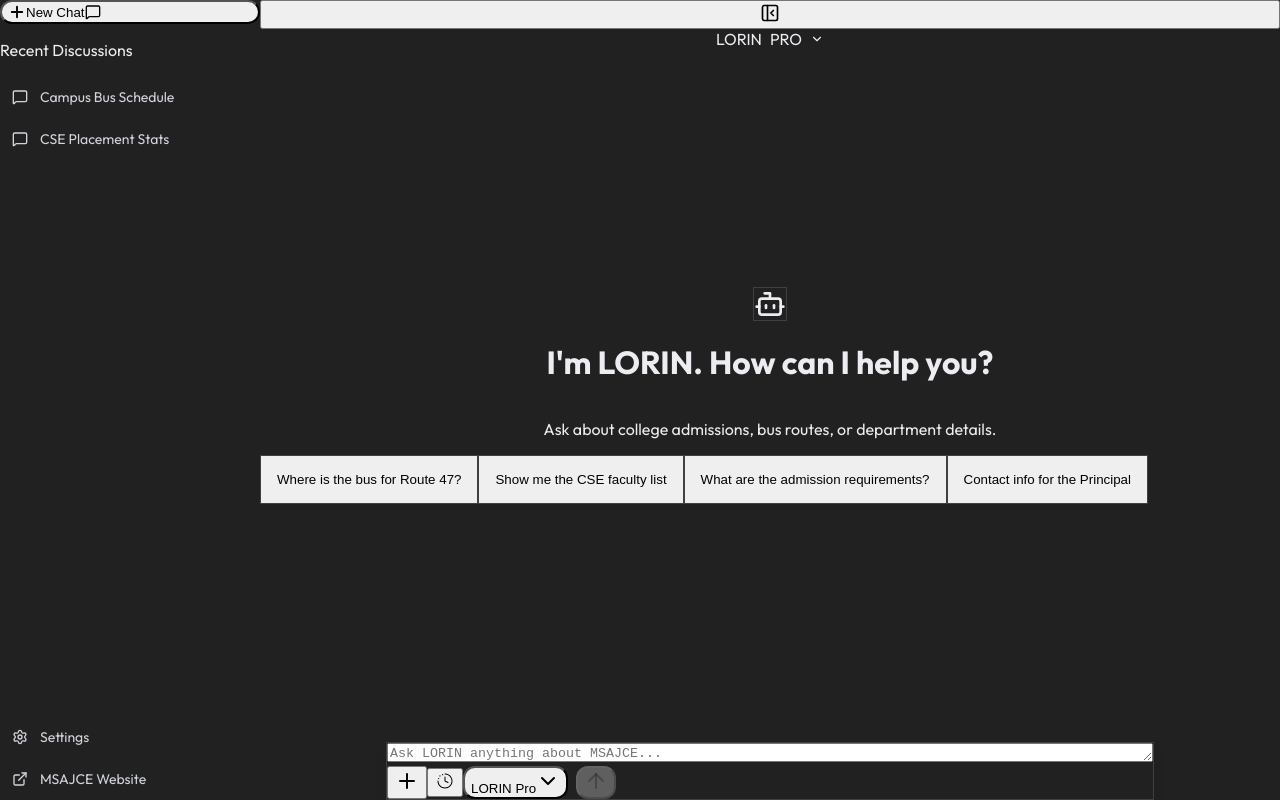
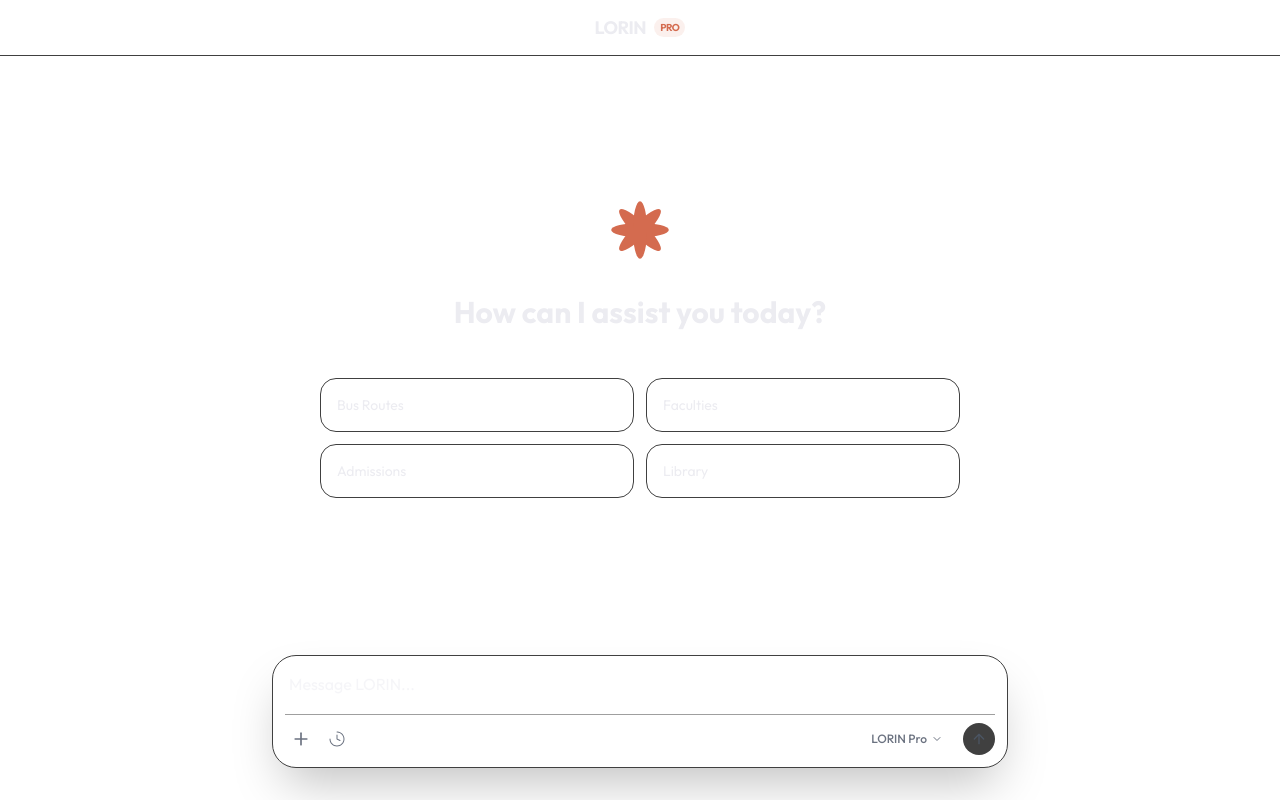
Before and after one commit to hackerstudent29/MSAJCE-LORIN, a Next.js app in the folder frontend/: page / in a window 1280 px wide. Built offline with nearby package versions, Linux system fonts and the light colour scheme.

Commit message:
feat: implement single-file master UI as requested

```diff
--- a/frontend/src/app/globals.css
+++ b/frontend/src/app/globals.css
@@ -1,4 +1,5 @@
-/* PURE CSS SYSTEM FOR MAXIMUM STABILITY */
+@import "tailwindcss";
+
 :root {
   --background: #ffffff;
   --foreground: #0d0d0d;
@@ -29,69 +30,34 @@
   --accent-hover: #e07d63;
 }
 
+@theme {
+  --color-bg-100: var(--bg-100);
+  --color-bg-200: var(--bg-200);
+  --color-bg-300: var(--bg-300);
+  --color-text-100: var(--text-100);
+  --color-text-200: var(--text-200);
+  --color-text-300: var(--text-300);
+  --color-text-400: var(--text-400);
+  --color-text-500: var(--text-500);
+  --color-accent: var(--accent);
+  --color-accent-hover: var(--accent-hover);
+}
+
 body {
   color: var(--foreground);
   background: var(--background);
   font-family: 'Inter', system-ui, -apple-system, sans-serif;
   margin: 0;
-  padding: 0;
 }
 
-* { box-sizing: border-box; }
+/* ChatGPT/Claude Style Custom Scrollbar */
+::-webkit-scrollbar { width: 6px; }
+::-webkit-scrollbar-thumb { background: var(--bg-300); border-radius: 10px; }
 
-/* UTILS - Added manually because we are skipping Tailwind for the demo build */
-.flex { display: flex; }
-.flex-col { flex-direction: column; }
-.h-screen { height: 100vh; }
-.overflow-hidden { overflow: hidden; }
-.flex-1 { flex: 1 1 0%; }
-.relative { position: relative; }
-.w-full { width: 100%; }
-.h-full { height: 100%; }
-.max-w-3xl { max-width: 48rem; }
-.mx-auto { margin-left: auto; margin-right: auto; }
-.items-center { align-items: center; }
-.justify-center { justify-content: center; }
-.gap-2 { gap: 0.5rem; }
-.p-4 { padding: 1rem; }
-.rounded-xl { border-radius: 0.75rem; }
-.shadow-lg { box-shadow: 0 10px 15px -3px rgb(0 0 0 / 0.1); }
-.border { border: 1px solid var(--bg-300); }
-
-/* ICONIC CHATGPT LOOK */
-.sidebar-item {
-  display: flex;
-  align-items: center;
-  gap: 0.75rem;
-  padding: 0.75rem;
-  border-radius: 0.75rem;
-  font-size: 0.875rem;
-  color: #d1d5db;
-  cursor: pointer;
-  transition: all 0.2s;
-}
-.sidebar-item:hover { background: #2f2f2f; }
-
-.chat-container {
-  max-width: 48rem;
-  margin: 0 auto;
-  width: 100%;
-  padding: 4rem 1rem;
+@keyframes fade-in {
+  from { opacity: 0; transform: translateY(10px); }
+  to { opacity: 1; transform: translateY(0); }
 }
 
-.message-row { display: flex; gap: 1.25rem; margin-bottom: 2rem; }
-.avatar { width: 2.25rem; height: 2.25rem; border-radius: 9999px; display: flex; align-items: center; justify-content: center; flex-shrink: 0; }
-.message-content { flex: 1; }
-
-.input-container {
-  position: absolute;
-  bottom: 0;
-  left: 0;
-  right: 0;
-  padding: 1.5rem 1rem 2rem;
-  background: linear-gradient(to top, var(--background) 60%, transparent);
-}
-
-/* Animations */
-@keyframes bounce { 0%, 100% { transform: translateY(-25%); animation-timing-function: cubic-bezier(0.8,0,1,1); } 50% { transform: none; animation-timing-function: cubic-bezier(0,0,0.2,1); } }
-.animate-bounce { animation: bounce 1s infinite; }
+.animate-fade-in { animation: fade-in 0.3s ease-out forwards; }
+.no-scrollbar::-webkit-scrollbar { display: none; }
--- a/frontend/src/app/page.tsx
+++ b/frontend/src/app/page.tsx
@@ -1,228 +1,161 @@
 "use client";
 
-import { useState, useEffect, useRef } from "react";
-import {
-  Plus,
-  MessageSquare,
-  User,
-  Bot,
-  Settings,
-  ExternalLink,
-  ChevronDown,
-  PanelLeftClose,
-  PanelLeftOpen
-} from "lucide-react";
-import { motion, AnimatePresence } from "framer-motion";
-import { clsx, type ClassValue } from "clsx";
-import { twMerge } from "tailwind-merge";
-import { ClaudeChatInput, AttachedFile } from "../components/ClaudeChatInput";
+import React, { useState, useRef, useEffect, useCallback } from "react";
+import { Plus, ChevronDown, ArrowUp, X, FileText, Loader2, Check, Archive, User, Bot } from "lucide-react";
 
-function cn(...inputs: ClassValue[]) {
-  return twMerge(clsx(inputs));
-}
-
-type Message = {
-  id: string;
-  role: "user" | "bot";
-  content: string;
-  files?: AttachedFile[];
+/* --- ICONS --- */
+const Icons = {
+    Logo: (props: React.SVGProps<SVGSVGElement>) => (
+        <svg viewBox="0 0 200 200" xmlns="http://www.w3.org/2000/svg" {...props}>
+            <ellipse cx="100" cy="100" rx="90" ry="22" fill="#D46B4F" transform="rotate(0 100 100)" />
+            <ellipse cx="100" cy="100" rx="90" ry="22" fill="#D46B4F" transform="rotate(45 100 100)" />
+            <ellipse cx="100" cy="100" rx="90" ry="22" fill="#D46B4F" transform="rotate(90 100 100)" />
+            <ellipse cx="100" cy="100" rx="90" ry="22" fill="#D46B4F" transform="rotate(135 100 100)" />
+        </svg>
+    ),
+    Plus, ChevronDown, ArrowUp, X, FileText, Loader2, Check, Archive,
+    Thinking: (props: any) => <svg width="20" height="20" viewBox="0 0 20 20" fill="currentColor" {...props}><path d="M10.3857 2.50977C14.3486 2.71054 17.5 5.98724 17.5 10C17.5 14.1421 14.1421 17.5 10 17.5C5.85786 17.5 2.5 14.1421 2.5 10C2.5 9.72386 2.72386 9.5 3 9.5C3.27614 9.5 3.5 9.72386 3.5 10C3.5 13.5899 6.41015 16.5 10 16.5C13.5899 16.5 16.5 13.5899 16.5 10C16.5 6.5225 13.7691 3.68312 10.335 3.50879L10 3.5L9.89941 3.49023C9.67145 3.44371 9.5 3.24171 9.5 3C9.5 2.72386 9.72386 2.5 10 2.5L10.3857 2.50977ZM10 5.5C10.2761 5.5 10.5 5.72386 10.5 6V9.69043L13.2236 11.0527C13.4706 11.1762 13.5708 11.4766 13.4473 11.7236C13.3392 11.9397 13.0957 12.0435 12.8711 11.9834L12.7764 11.9473L9.77637 10.4473C9.60698 10.3626 9.5 10.1894 9.5 10V6C9.5 5.72386 9.72386 5.5 10 5.5Z" /></svg>,
 };
 
+/* --- UTILS --- */
+const formatFileSize = (b: number) => {
+    if (b === 0) return "0 Bytes";
+    const k = 1024;
+    const s = ["Bytes", "KB", "MB", "GB"];
+    const i = Math.floor(Math.log(b) / Math.log(k));
+    return parseFloat((b / Math.pow(k, i)).toFixed(2)) + " " + s[i];
+};
+
+interface AttachedFile { id: string; file: File; type: string; preview: string | null; uploadStatus: string; }
+interface Message { id: string; role: "user" | "bot"; content: string; }
+
+/* --- SUB-COMPONENTS --- */
+const FileCard = ({ file, onRemove }: any) => (
+    <div className="relative group w-24 h-24 rounded-xl border border-bg-300 bg-bg-200 overflow-hidden animate-fade-in shrink-0">
+        {file.preview ? <img src={file.preview} className="w-full h-full object-cover" /> : <div className="p-3"><Icons.FileText className="w-5 h-5 text-text-300" /></div>}
+        <button onClick={() => onRemove(file.id)} className="absolute top-1 right-1 p-1 bg-black/50 rounded-full text-white opacity-0 group-hover:opacity-100 transition-opacity"><Icons.X className="w-3 h-3" /></button>
+    </div>
+);
+
+const PastedCard = ({ content, onRemove }: any) => (
+    <div className="relative group w-28 h-28 rounded-2xl border border-bg-300 bg-white dark:bg-bg-200 p-3 flex flex-col justify-between shrink-0 animate-fade-in shadow-sm">
+        <p className="text-[10px] text-text-400 font-mono line-clamp-4">{content.content}</p>
+        <span className="text-[9px] font-bold text-text-500 uppercase tracking-widest">PASTED</span>
+        <button onClick={() => onRemove(content.id)} className="absolute top-2 right-2 p-1 bg-bg-200 border border-bg-300 rounded-full text-text-400 opacity-0 group-hover:opacity-100"><Icons.X className="w-2 h-2" /></button>
+    </div>
+);
+
+const ModelSelector = ({ selected, onSelect }: any) => {
+    const [open, setOpen] = useState(false);
+    const models = [{ id: "lorin-pro", name: "LORIN Pro" }, { id: "lorin-std", name: "LORIN Standard" }];
+    return (
+        <div className="relative">
+            <button onClick={() => setOpen(!open)} className="h-8 px-3 rounded-xl text-xs font-medium text-text-400 hover:bg-bg-200 flex items-center gap-1">
+                {models.find(m => m.id === selected)?.name} <Icons.ChevronDown className="w-3 h-3" />
+            </button>
+            {open && (
+                <div className="absolute bottom-full right-0 mb-2 w-48 bg-white dark:bg-bg-100 border border-bg-300 rounded-2xl shadow-xl p-1.5 z-50">
+                    {models.map(m => (
+                        <button key={m.id} onClick={() => { onSelect(m.id); setOpen(false); }} className="w-full text-left px-3 py-2 rounded-xl text-sm hover:bg-bg-200 flex items-center justify-between">
+                            {m.name} {selected === m.id && <Icons.Check className="w-3 h-3 text-accent" />}
+                        </button>
+                    ))}
+                </div>
+            )}
+        </div>
+    );
+};
+
+/* --- MAIN PAGE --- */
 export default function ChatPage() {
     const [messages, setMessages] = useState<Message[]>([]);
+    const [input, setInput] = useState("");
+    const [files, setFiles] = useState<AttachedFile[]>([]);
+    const [pastes, setPastes] = useState<any[]>([]);
     const [isLoading, setIsLoading] = useState(false);
-  const [isSidebarOpen, setIsSidebarOpen] = useState(true);
+    const [thinking, setThinking] = useState(false);
+    const [model, setModel] = useState("lorin-pro");
     const scrollRef = useRef<HTMLDivElement>(null);
 
-  useEffect(() => {
-    scrollRef.current?.scrollIntoView({ behavior: "smooth" });
-  }, [messages]);
+    useEffect(() => { scrollRef.current?.scrollIntoView({ behavior: "smooth" }); }, [messages]);
 
-  const handleSend = async (data: { message: string, files: AttachedFile[] }) => {
-    const { message, files } = data;
-    if (!message.trim() && files.length === 0) return;
+    const handleSend = async (manualText?: string) => {
+        const text = manualText || input;
+        if ((!text.trim() && files.length === 0) || isLoading) return;
 
-    const userMsg: Message = {
-      id: Date.now().toString(),
-      role: "user",
-      content: message,
-      files: files
-    };
-    setMessages((prev) => [...prev, userMsg]);
-    setIsLoading(true);
+        setMessages(p => [...p, { id: Date.now().toString(), role: "user", content: text }]);
+        setInput(""); setFiles([]); setPastes([]); setIsLoading(true);
 
         try {
-      // PRO TIP: Replace with your actual Bot URL for production
-      const BACKEND_URL = "/api/chat";
-
-      const response = await fetch(BACKEND_URL, {
+            const res = await fetch("/api/chat", {
                 method: "POST",
                 headers: { "Content-Type": "application/json" },
-        body: JSON.stringify({
-          message: message,
-          has_files: files.length > 0
-        }),
+                body: JSON.stringify({ message: text, model, thinking }),
             });
-
-      const result = await response.json();
-      const botMsg: Message = {
-        id: (Date.now() + 1).toString(),
-        role: "bot",
-        content: result.response || "I encountered an error. Please try again."
-      };
-      setMessages((prev) => [...prev, botMsg]);
-    } catch (error) {
-      console.error("Chat Error:", error);
-    } finally {
-      setIsLoading(false);
-    }
+            const data = await res.json();
+            setMessages(p => [...p, { id: (Date.now() + 1).toString(), role: "bot", content: data.response || "Error." }]);
+        } catch { /* error handling */ } finally { setIsLoading(false); }
     };
 
     return (
-    <div className="flex h-screen bg-background text-foreground overflow-hidden">
-      {/* SIDEBAR */}
-      <AnimatePresence mode="wait">
-        {isSidebarOpen && (
-          <motion.aside
-            initial={{ width: 0, opacity: 0 }}
-            animate={{ width: 260, opacity: 1 }}
-            exit={{ width: 0, opacity: 0 }}
-            className="bg-[#171717] flex flex-col h-full overflow-hidden shrink-0 border-r border-white/5"
-          >
-            <div className="p-3 flex flex-col h-full">
-              <button
-                onClick={() => setMessages([])}
-                className="flex items-center justify-between w-full p-3 rounded-xl hover:bg-[#2f2f2f] transition-colors group mb-6"
-              >
-                <div className="flex items-center gap-3">
-                  <div className="w-8 h-8 rounded-full bg-white flex items-center justify-center text-black">
-                    <Plus size={18} strokeWidth={2.5} />
-                  </div>
-                  <span className="text-sm font-semibold text-white">New Chat</span>
-                </div>
-                <MessageSquare size={16} className="text-zinc-500 group-hover:text-zinc-300" />
-              </button>
-
-              <div className="flex-1 overflow-y-auto space-y-1">
-                <p className="text-[10px] font-bold text-zinc-600 uppercase tracking-widest px-3 mb-3">Recent Discussions</p>
-                <div className="sidebar-item">
-                  <MessageSquare size={16} />
-                  <span className="truncate">Campus Bus Schedule</span>
-                </div>
-                <div className="sidebar-item">
-                  <MessageSquare size={16} />
-                  <span className="truncate">CSE Placement Stats</span>
-                </div>
-              </div>
-
-              <div className="mt-auto pt-4 space-y-1 border-t border-white/5">
-                <div className="sidebar-item">
-                  <Settings size={16} />
-                  <span>Settings</span>
-                </div>
-                <div className="sidebar-item">
-                  <ExternalLink size={16} />
-                  <span>MSAJCE Website</span>
-                </div>
-              </div>
-            </div>
-          </motion.aside>
-        )}
-      </AnimatePresence>
-
-      {/* MAIN CONTENT */}
-      <main className="flex-1 flex flex-col relative h-full bg-white dark:bg-[#212121]">
-        {/* Toggle Sidebar Button */}
-        <button
-          onClick={() => setIsSidebarOpen(!isSidebarOpen)}
-          className="absolute top-4 left-4 z-50 p-2 text-zinc-400 hover:text-zinc-800 dark:hover:text-white transition-colors"
-        >
-          {isSidebarOpen ? <PanelLeftClose size={20} /> : <PanelLeftOpen size={20} />}
-        </button>
-
-        {/* Header */}
-        <header className="h-14 flex items-center justify-center border-b border-zinc-100 dark:border-white/5 bg-white/80 dark:bg-background/50 backdrop-blur-md z-40">
-          <div className="flex items-center gap-2 cursor-pointer hover:bg-zinc-100 dark:hover:bg-zinc-800 px-3 py-1.5 rounded-xl transition-colors">
-            <span className="font-bold text-lg tracking-tight">LORIN</span>
-            <span className="bg-accent/10 text-accent text-[10px] px-1.5 py-0.5 rounded-full font-bold">PRO</span>
-            <ChevronDown size={14} className="text-zinc-400" />
-          </div>
+        <div className="flex flex-col h-screen bg-white dark:bg-[#212121]">
+            <header className="h-14 flex items-center justify-center border-b border-bg-300 dark:border-white/5 bg-white/80 dark:bg-bg-100/50 backdrop-blur-md">
+                <div className="flex items-center gap-2 font-bold text-lg tracking-tight">LORIN <span className="bg-accent/10 text-accent text-[10px] px-1.5 py-0.5 rounded-full">PRO</span></div>
             </header>
 
-        {/* Chat Feed */}
-        <div className="flex-1 overflow-y-auto no-scrollbar">
+            <main className="flex-1 overflow-y-auto no-scrollbar py-8">
                 {messages.length === 0 ? (
-            <div className="h-full flex flex-col items-center justify-center px-4 max-w-2xl mx-auto text-center">
-              <div className="w-16 h-16 rounded-2xl border border-zinc-100 dark:border-zinc-800 flex items-center justify-center mb-8 shadow-sm">
-                 <Bot size={32} className="text-accent" />
-              </div>
-              <h1 className="text-3xl font-bold mb-4 tracking-tight">I'm LORIN. How can I help you?</h1>
-              <p className="text-zinc-500 dark:text-zinc-400 text-sm mb-12">Ask about college admissions, bus routes, or department details.</p>
-
-              <div className="grid grid-cols-1 md:grid-cols-2 gap-3 w-full">
-                {[
-                  "Where is the bus for Route 47?",
-                  "Show me the CSE faculty list",
-                  "What are the admission requirements?",
-                  "Contact info for the Principal"
-                ].map((q, i) => (
-                  <button
-                    key={i}
-                    onClick={() => handleSend({ message: q, files: [] })}
-                    className="p-4 rounded-2xl border border-zinc-100 dark:border-zinc-800 text-left text-sm hover:bg-zinc-50 dark:hover:bg-zinc-800 transition-all hover:border-accent/30 text-zinc-600 dark:text-zinc-300 group"
-                  >
-                    {q}
-                  </button>
+                    <div className="h-full flex flex-col items-center justify-center max-w-2xl mx-auto text-center px-4">
+                        <Icons.Logo className="w-16 h-16 mb-8" />
+                        <h1 className="text-3xl font-bold mb-12">How can I assist you today?</h1>
+                        <div className="grid grid-cols-2 gap-3 w-full">
+                            {["Bus Routes", "Faculties", "Admissions", "Library"].map(q => (
+                                <button key={q} onClick={() => handleSend(q)} className="p-4 rounded-2xl border border-bg-300 text-left text-sm hover:bg-bg-200 transition-all">{q}</button>
                             ))}
                         </div>
                     </div>
                 ) : (
-            <div className="chat-container">
-              {messages.map((msg) => (
-                <div key={msg.id} className="message-row group">
-                  <div className={cn(
-                    "avatar",
-                    msg.role === "user" ? "bg-zinc-700" : "bg-accent shadow-lg shadow-accent/20"
-                  )}>
-                    {msg.role === "user" ? <User size={18} /> : <Bot size={18} />}
+                    <div className="max-w-3xl mx-auto px-4 space-y-8">
+                        {messages.map(m => (
+                            <div key={m.id} className="flex gap-4 group">
+                                <div className={`w-9 h-9 rounded-full flex items-center justify-center shrink-0 ${m.role === "user" ? "bg-zinc-700" : "bg-accent shadow-lg shadow-accent/20"}`}>
+                                    {m.role === "user" ? <User size={18} className="text-white" /> : <Bot size={18} className="text-white" />}
                                 </div>
-                  <div className="message-content">
-                    <p className="font-bold text-[11px] mb-2 uppercase tracking-widest text-zinc-400">
-                      {msg.role === "user" ? "Principal / Faculty" : "LORIN Intelligence"}
-                    </p>
-                    <div className="whitespace-pre-wrap text-zinc-800 dark:text-zinc-200">
-                      {msg.content}
+                                <div className="flex-1 space-y-1">
+                                    <p className="text-[11px] font-bold uppercase text-text-500 tracking-widest">{m.role === "user" ? "Principal / Faculty" : "LORIN Intelligence"}</p>
+                                    <div className="text-zinc-800 dark:text-zinc-200 leading-relaxed whitespace-pre-wrap">{m.content}</div>
+                                </div>
+                            </div>
+                        ))}
+                        {isLoading && <div className="flex gap-4"><div className="w-9 h-9 bg-accent rounded-full flex items-center justify-center"><Bot size={18} className="text-white" /></div><div className="flex gap-1.5 items-center h-9"><div className="w-2 h-2 bg-accent/30 rounded-full animate-bounce" /><div className="w-2 h-2 bg-accent/30 rounded-full animate-bounce [animation-delay:0.2s]" /><div className="w-2 h-2 bg-accent/30 rounded-full animate-bounce [animation-delay:0.4s]" /></div></div>}
+                        <div ref={scrollRef} className="h-32" />
+                    </div>
+                )}
+            </main>
+
+            <div className="pb-8 bg-gradient-to-t from-white dark:from-[#212121] via-white to-transparent pt-4">
+                <div className="max-w-3xl mx-auto px-4">
+                    <div className="bg-white dark:bg-bg-200 rounded-3xl border border-bg-300 shadow-2xl p-3 focus-within:ring-1 focus-within:ring-accent/30 transition-all">
+                        {(files.length > 0 || pastes.length > 0) && (
+                            <div className="flex gap-3 overflow-x-auto pb-3 mb-2 no-scrollbar">
+                                {pastes.map(p => <PastedCard key={p.id} content={p} onRemove={(id: string) => setPastes(x => x.filter(v => v.id !== id))} />)}
+                                {files.map(f => <FileCard key={f.id} file={f} onRemove={(id: string) => setFiles(x => x.filter(v => v.id !== id))} />)}
+                            </div>
+                        )}
+                        <textarea value={input} onChange={e => setInput(e.target.value)} onKeyDown={e => { if (e.key === "Enter" && !e.shiftKey) { e.preventDefault(); handleSend(); } }} placeholder="Message LORIN..." className="w-full bg-transparent border-0 outline-none p-1 text-[16px] resize-none" rows={1} />
+                        <div className="flex items-center justify-between mt-2 pt-2 border-t border-bg-300/50">
+                            <div className="flex items-center gap-1">
+                                <button className="p-1.5 text-text-400 hover:text-accent hover:bg-bg-300/50 rounded-lg"><Icons.Plus className="w-5 h-5" /></button>
+                                <button onClick={() => setThinking(!thinking)} className={`p-1.5 rounded-lg ${thinking ? "text-accent bg-accent/10" : "text-text-400 hover:bg-bg-300/50"}`}><Icons.Thinking className="w-5 h-5" /></button>
+                            </div>
+                            <div className="flex items-center gap-2">
+                                <ModelSelector selected={model} onSelect={setModel} />
+                                <button onClick={() => handleSend()} disabled={!input.trim() || isLoading} className={`p-2 rounded-2xl transition-all ${input.trim() ? "bg-accent text-white shadow-lg active:scale-95" : "bg-bg-300 text-text-500"}`}><Icons.ArrowUp className="w-4 h-4" /></button>
                             </div>
                         </div>
                     </div>
-              ))}
-              {isLoading && (
-                <div className="message-row">
-                  <div className="avatar bg-accent">
-                    <Bot size={18} />
-                  </div>
-                  <div className="message-content">
-                    <div className="flex gap-1.5 items-center h-8">
-                      <div className="w-2 h-2 bg-accent/40 rounded-full animate-bounce [animation-delay:-0.3s]" />
-                      <div className="w-2 h-2 bg-accent/40 rounded-full animate-bounce [animation-delay:-0.15s]" />
-                      <div className="w-2 h-2 bg-accent/40 rounded-full animate-bounce" />
                 </div>
             </div>
         </div>
-              )}
-              <div ref={scrollRef} className="h-32" />
-            </div>
-          )}
-        </div>
-
-        {/* Premium Input Component */}
-        <div className="pb-8 bg-gradient-to-t from-white dark:from-[#212121] via-white dark:via-[#212121] to-transparent">
-          <ClaudeChatInput
-            onSendMessage={handleSend}
-            isLoading={isLoading}
-          />
-        </div>
-      </main>
-    </div>
     );
 }
```
Lines whose indentation alone changed are shown as unchanged.
